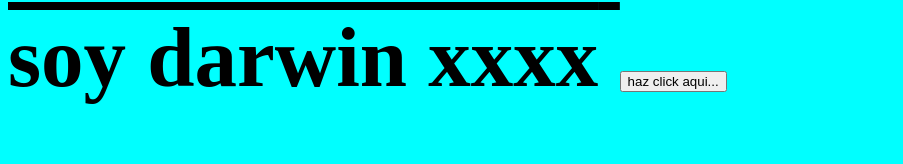
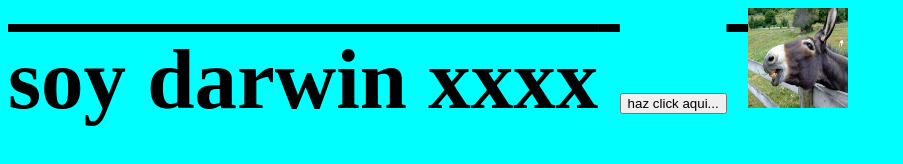
Before and after one commit to dscdeveloperX/git-curso, a plain HTML site: page index.html in a window 1280 px wide. Shown: the whole page, without its empty margins (0-903 px from the left). Drawn offline with Linux system fonts and the light colour scheme.

Commit message:
darwin html imagen

```diff
--- a/index.html
+++ b/index.html
@@ -10,5 +10,6 @@
     <strong>soy darwin xxxx</strong>
     <button>haz click aqui...</button>
     <script src="./index.js"></script>
+    <img src="./burro.jpg" width="100px" height="100px" />
 </body>
 </html>
```
